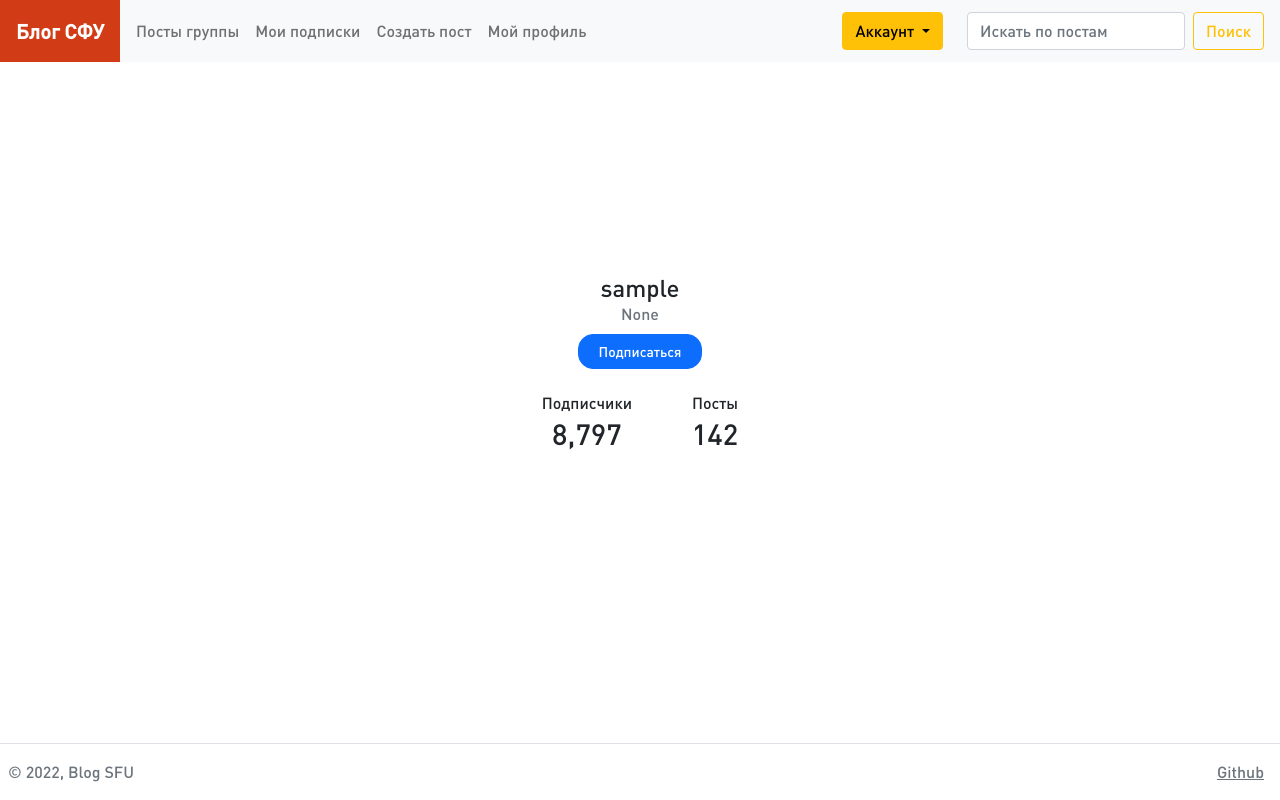
After one commit to vanya909/Blog-SFU, a Django app: a page that uses templates/base.html in a window 1280 px wide. The commit adds this page. Run offline with Django 4.2, Linux system fonts and the light colour scheme; the visitor is signed in with stand-in values (Sample User, id 1); data comes from the database, SQL or seed files in the repository.

Commit message:
Add profile page

```diff
--- a/templates/base.html
+++ b/templates/base.html
@@ -26,6 +26,9 @@
                     </li>
                     <li class="nav-item">
                         <a class="nav-link" href="#">Создать пост</a>
+                    </li>
+                    <li class="nav-item">
+                        <a class="nav-link" href="{% url 'profile' user.username %}">Мой профиль</a>
                     </li>
                 </ul>
                 <div class="dropdown">
--- a/users/static/users/users.css
+++ b/users/static/users/users.css
@@ -23,3 +23,54 @@
 .logged-out {
     color: green;
 }
+
+.card {
+    width: 380px;
+    border: none;
+    border-radius: 15px;
+    padding: 8px;
+    background-color: #fff;
+    position: relative;
+    height: 370px
+}
+
+.upper {
+    height: 100px
+}
+
+.upper img {
+    width: 100%;
+    border-top-left-radius: 10px;
+    border-top-right-radius: 10px
+}
+
+.user {
+    position: relative
+}
+
+.profile img {
+    height: 80px;
+    width: 80px;
+    margin-top: 2px
+}
+
+.profile {
+    position: absolute;
+    top: -50px;
+    left: 38%;
+    height: 90px;
+    width: 90px;
+    border: 3px solid #fff;
+    border-radius: 50%
+}
+
+.follow {
+    border-radius: 15px;
+    padding-left: 20px;
+    padding-right: 20px;
+    height: 35px
+}
+
+.stats span {
+    font-size: 29px
+}
--- /dev/null
+++ b/users/templates/users/profile.html
@@ -0,0 +1,22 @@
+{% extends 'base.html' %}
+{% load static %}
+
+{% block title %}{{ user.username }} profile{% endblock title %}
+
+{% block content %}
+    <link rel="stylesheet" href="{% static 'users/users.css' %}">
+    <div class="card">
+        <div class="mt-5 text-center">
+            <h4 class="mb-0">{{ user.username }}</h4> <span class="text-muted d-block mb-2">{{ user.group }}</span>
+            <button class="btn btn-primary btn-sm follow">Подписаться</button>
+            <div class="d-flex justify-content-evenly align-items-center mt-4 px-4">
+                <div class="stats">
+                    <h6 class="mb-0">Подписчики</h6> <span>8,797</span>
+                </div>
+                <div class="stats">
+                    <h6 class="mb-0">Посты</h6> <span>142</span>
+                </div>
+            </div>
+        </div>
+    </div>
+{% endblock content %}
--- a/users/urls.py
+++ b/users/urls.py
@@ -1,7 +1,8 @@
 from django.urls import path
-from .views import signup_view
+from .views import signup_view, profile_view
 
 
 urlpatterns = [
     path('signup/', signup_view, name='signup'),
+    path('<username>', profile_view, name='profile')
 ]
--- a/users/views.py
+++ b/users/views.py
@@ -1,5 +1,6 @@
-from django.shortcuts import render, redirect
-from django.contrib.auth import login
+from django.shortcuts import render, redirect, get_object_or_404
+from django.contrib.auth import login, get_user_model
+from django.contrib.auth.decorators import login_required
 
 from .forms import CustomUserCreationForm
 from .models import StudyGroup
@@ -24,3 +25,9 @@ def signup_view(request):
         'studygroups': StudyGroup.objects.all()
     }
     return render(request, 'users/signup.html', context=context)
+
+
+@login_required(login_url='users/login')
+def profile_view(request, username):
+    user = get_object_or_404(get_user_model(), username=username)
+    return render(request, 'users/profile.html', context={'user': user})
```
